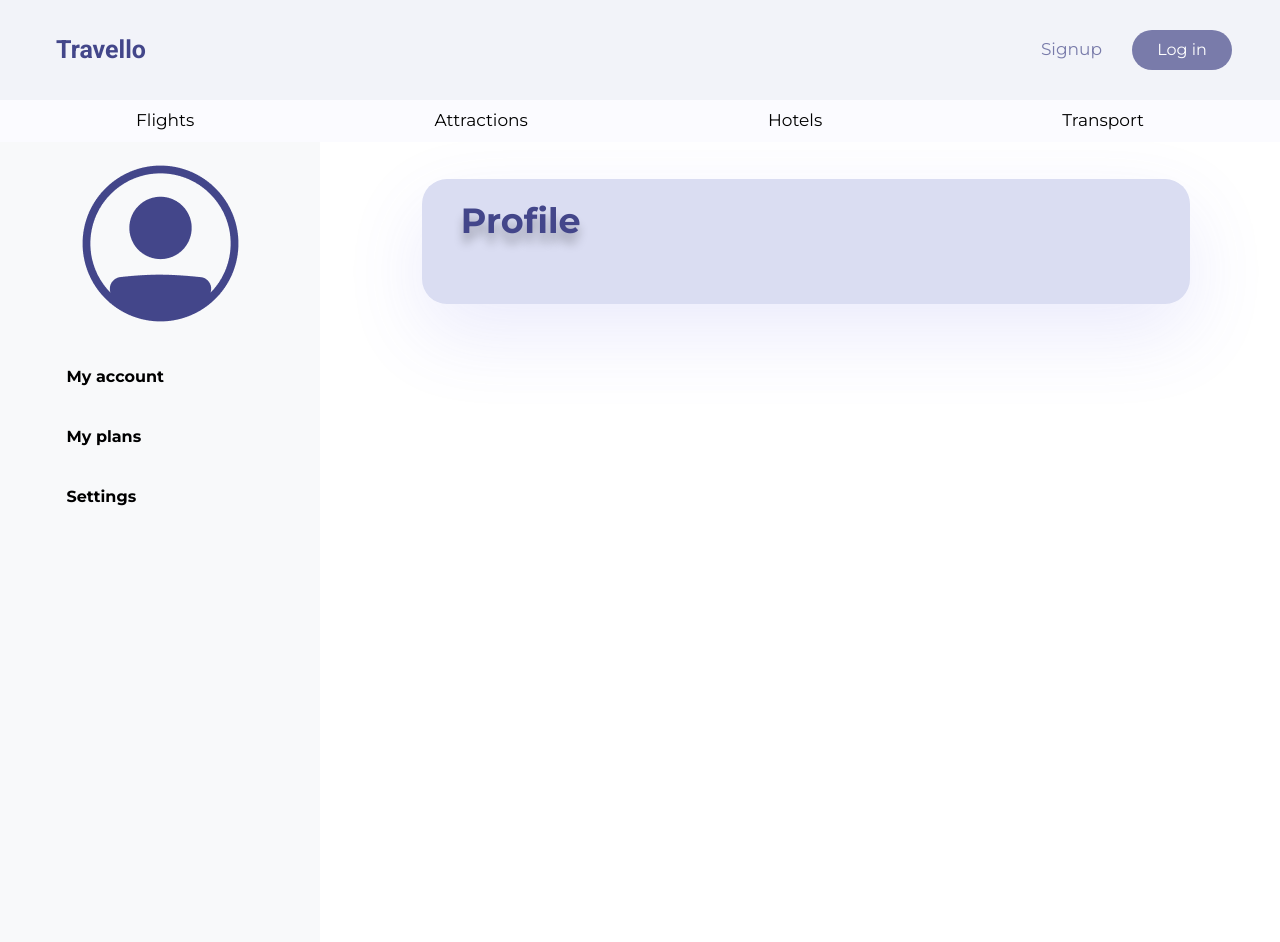
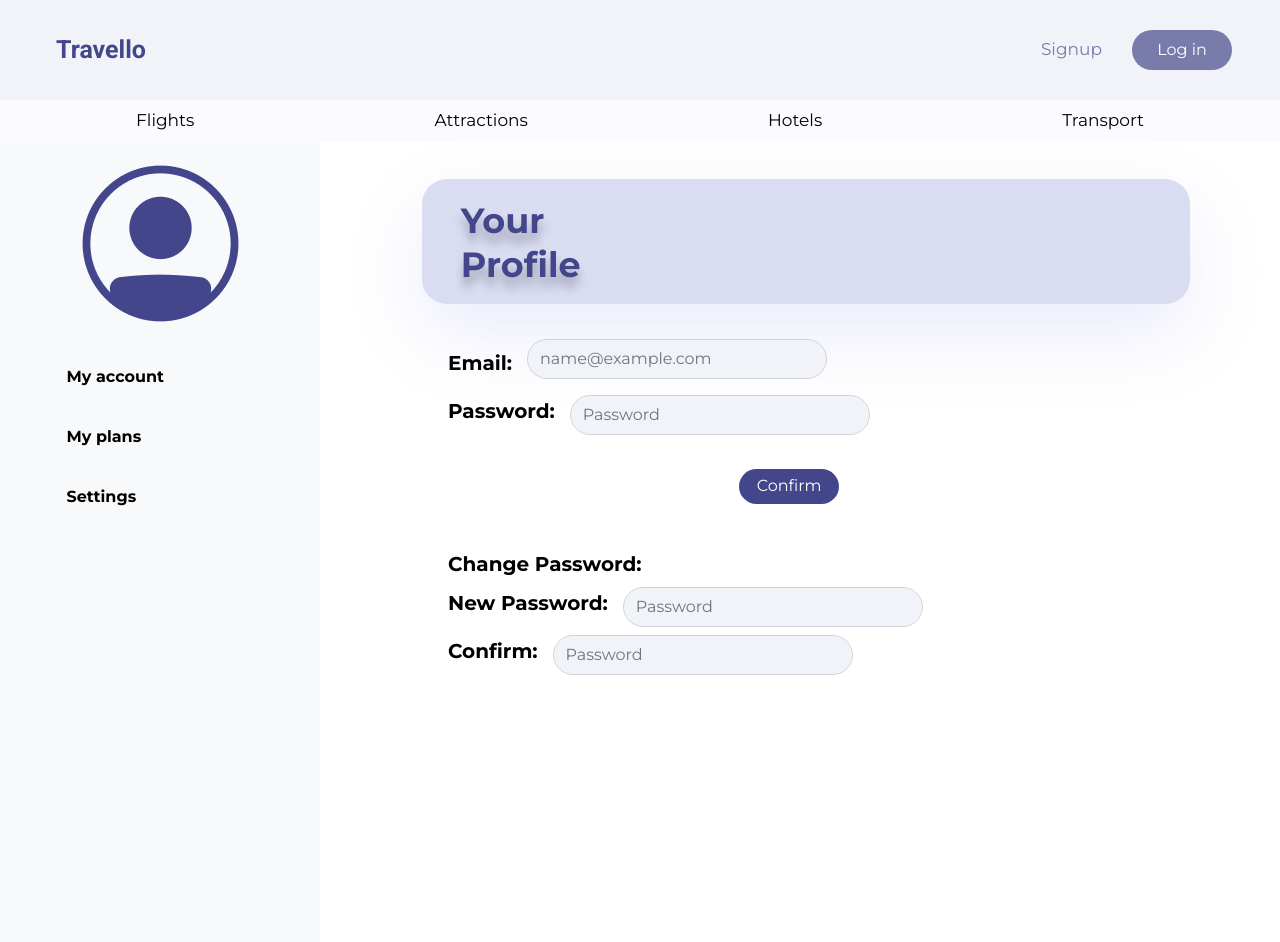
Before and after one commit to replicawj/CZ2006-Software-Eng, a Flask app: page /settings in a window 1280 px wide. Run offline with Flask 2, Linux system fonts and the light colour scheme; some libraries are stand-ins or nearby versions.

Commit message:
edited settings and account page

```diff
--- a/static/css/settings.css
+++ b/static/css/settings.css
@@ -0,0 +1,71 @@
+.settingsWrapper {
+  display: flex;
+  flex-direction: column;
+  justify-content: space-around;
+  margin-left: 35%;
+  margin-top: 35px;
+}
+
+.settingsWrapper .emailText {
+  font-family: "Montserrat";
+  font-style: normal;
+  font-weight: 700;
+  font-size: 20px;
+  color: #000000;
+
+  display: flex;
+  flex-direction: row;
+  justify-content: flex-start;
+  align-items: center;
+}
+
+#floatingInput.form-rounded {
+  border-radius: 3rem;
+  background-color: #f2f3f9;
+  width: 300px;
+  height: 40px;
+  margin: auto;
+  margin-left: 15px;
+}
+
+.settingsWrapper .passwordText {
+  font-family: "Montserrat";
+  font-style: normal;
+  font-weight: 700;
+  font-size: 20px;
+  color: #000000;
+
+  display: flex;
+  flex-direction: row;
+  justify-content: flex-start;
+  align-items: center;
+}
+
+#floatingPassword.form-rounded {
+  border-radius: 3rem;
+  background-color: #f2f3f9;
+  width: 300px;
+  height: 40px;
+  margin: auto;
+  margin-left: 15px;
+}
+
+.confirmButton {
+  width: 100px;
+  height: 35px;
+  margin-top: 34px;
+  margin-left: 35%;
+  border: none;
+  background: #43468a;
+  color: white;
+  border-radius: 100px;
+}
+
+.changePasswordWrapper {
+  font-family: "Montserrat";
+  font-style: normal;
+  font-weight: 700;
+  font-size: 20px;
+  color: #000000;
+  margin-top: 45px;
+}
--- a/templates/settings.html
+++ b/templates/settings.html
@@ -6,6 +6,7 @@
   <meta charset="utf-8">
   <meta name="viewport" content="width=device-width, initial-scale=1">
   <link rel="stylesheet" href="{{ url_for('static',filename='css/account.css')}}">
+  <link rel="stylesheet" href="{{ url_for('static',filename='css/settings.css')}}">
 </head>
 
 <body>
@@ -37,8 +38,71 @@
     <div class="welcomeWrapper">
 
         <div class = "welcomeText">
-            Profile
+            Your <br> Profile
         </div>
+    </div>
+
+    <div class="settingsWrapper">
+      <div class="emailText">
+        Email:
+
+        <div class="form-floating" id = '1'>
+          <input
+            type="email"
+            class="form-control form-rounded mb-2"
+            id="floatingInput"
+            name = "floatingInput"
+            placeholder="name@example.com"
+          />
+        </div>
+      </div>
+
+      <div class="passwordText">
+        Password:
+        <div class="form-floating" id = '2'>
+          <input
+            type="password"
+            class="form-control form-rounded mt-2"
+            id="floatingPassword"
+            name = "floatingPassword"
+            placeholder="Password"
+          />
+        </div>
+      </div>
+
+      <button type="submit" class="confirmButton">
+        Confirm
+      </button>
+
+      <div class="changePasswordWrapper">
+        Change Password:
+      </div>
+
+      <div class="passwordText">
+        New Password:
+        <div class="form-floating" id = '2'>
+          <input
+            type="password"
+            class="form-control form-rounded mt-2"
+            id="floatingPassword"
+            name = "floatingPassword"
+            placeholder="Password"
+          />
+        </div>
+      </div>
+
+      <div class="passwordText">
+        Confirm:
+        <div class="form-floating" id = '3'>
+          <input
+            type="password"
+            class="form-control form-rounded mt-2"
+            id="floatingPassword"
+            name = "floatingPassword"
+            placeholder="Password"
+          />
+        </div>
+      </div>
     </div>
 
     {% endblock %}
```
Also changed, not shown: static/css/account.css (+66 -0 lines), static/css/plans.css (+65 -0 lines), templates/account.html (+30 -0 lines), templates/plans.html (+26 -1 lines), static/assets/img/Vector.png (added), static/assets/img/planHeader.png (added), static/assets/img/plus.png (added).
